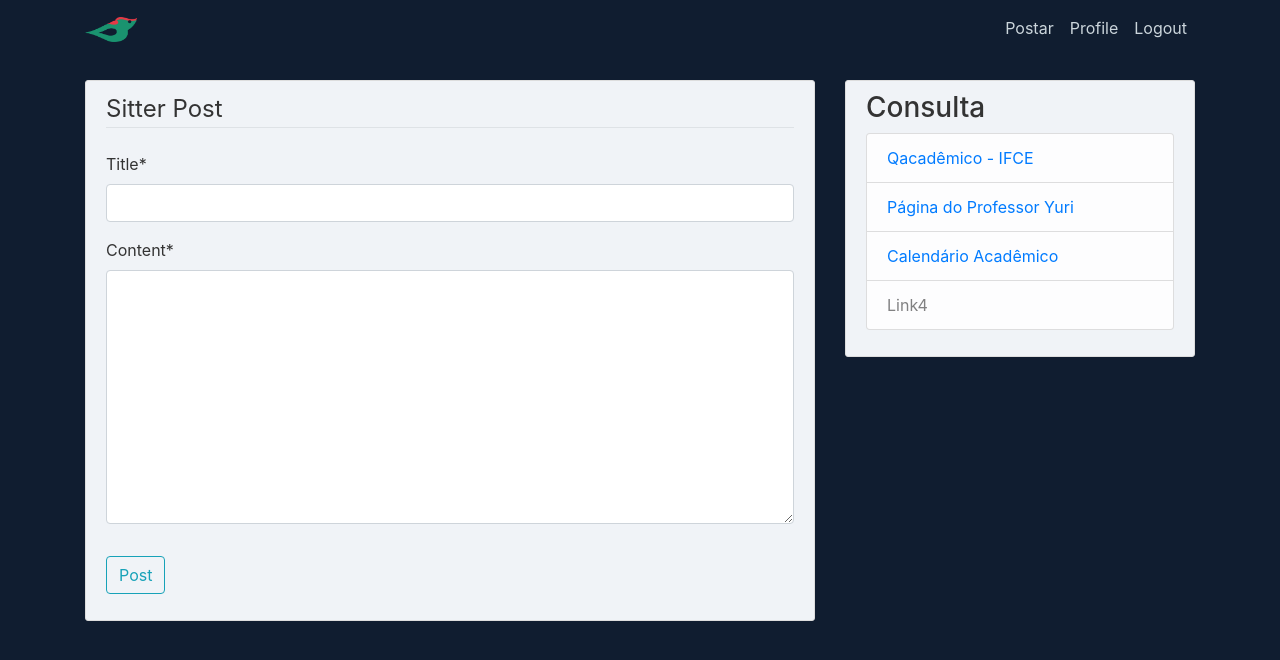
After one commit to dticed/SItter, a Django app: page /post/new/ in a window 1280 px wide. The commit adds this page. Shown: the top 660 px of the page. Run offline with Django 3.2, Linux system fonts and the light colour scheme; a user stored in the database is signed in; some libraries are stand-ins or nearby versions.

Commit message:
add post CRUD

```diff
--- a/django_project/sitter/models.py
+++ b/django_project/sitter/models.py
@@ -1,6 +1,7 @@
 from django.db import models
 from django.utils import timezone
 from django.contrib.auth.models import User
+from django.urls import reverse
 
 class Post(models.Model):
     title = models.CharField(max_length=100)
@@ -10,3 +11,6 @@
 
     def __str__(self):
         return self.title
+
+    def get_absolute_url(self):
+        return reverse('post-detail', kwargs={'pk': self.pk})
--- a/django_project/sitter/templates/sitter/base.html
+++ b/django_project/sitter/templates/sitter/base.html
@@ -40,6 +40,7 @@
                     <!-- Navbar Right Side -->
                     <div class="navbar-nav">
                         {% if user.is_authenticated %}
+                            <a class="nav-item nav-link" href="{% url 'post-create' %}">Postar</a>
                             <a class="nav-item nav-link" href="{% url 'profile' %}">Profile</a>
                             <a class="nav-item nav-link" href="{% url 'logout' %}">Logout</a>
                         {% else %}
--- a/django_project/sitter/templates/sitter/home.html
+++ b/django_project/sitter/templates/sitter/home.html
@@ -9,7 +9,7 @@
               <a class="mr-2" href="#">{{ post.author }}</a>
               <small class="text-muted">{{ post.date_posted|date:"F d, Y" }}</small>
             </div>
-            <h2><a class="article-title" href="#">{{ post.title }}</a></h2>
+            <h2><a class="article-title" href="{% url 'post-detail' post.id %}">{{ post.title }}</a></h2>
             <p class="article-content">{{ post.content }}</p>
           </div>
         </article>
--- a/django_project/sitter/templates/sitter/home2.html
+++ b/django_project/sitter/templates/sitter/home2.html
@@ -21,7 +21,7 @@
     <meta name="viewport" content="width=device-width, initial-scale=1.0">
 
     <link rel="stylesheet" type="text/css" href="{% static 'sitter/main.css' %}">
-    <title>Document</title>
+    <title>Home</title>
 </head>
 
 <body>
--- /dev/null
+++ b/django_project/sitter/templates/sitter/post_form.html
@@ -0,0 +1,16 @@
+{% extends "sitter/base.html" %}
+{% load crispy_forms_tags %}
+{% block content %}
+    <div class="content-section">
+        <form method="POST">
+            {% csrf_token %}
+            <fieldset class="form-group">
+                <legend class="border-bottom mb-4">Sitter Post</legend>
+                {{ form|crispy }}
+            </fieldset>
+            <div class="form-group">
+                <button class="btn btn-outline-info" type="submit">Post</button>
+            </div>
+        </form>
+    </div>
+{% endblock content %}
--- a/django_project/sitter/urls.py
+++ b/django_project/sitter/urls.py
@@ -1,8 +1,13 @@
 from django.urls import path
+from .views import PostListView, PostDetailView, PostCreateView, PostUpdateView, PostDeleteView
 from . import views
 
+#rotas
 urlpatterns = [
-    path('', views.home, name="sitter-home"),
-    path('home2/', views.home2, name="sitter-home2"),
-    path('about/', views.about, name="sitter-about"),
+    path('home2/', PostListView.as_view(), name="sitter-home"),
+    path('post/<int:pk>/', PostDetailView.as_view(), name="post-detail"),
+    path('post/new/', PostCreateView.as_view(), name="post-create"),
+    path('post/<int:pk>/update/', PostUpdateView.as_view(), name="post-update"),
+    path('post/<int:pk>/delete/', PostDeleteView.as_view(), name="post-delete"),
+    path('', views.home2, name="sitter-home2"),
 ]
--- a/django_project/sitter/views.py
+++ b/django_project/sitter/views.py
@@ -1,6 +1,8 @@
 from django.shortcuts import render
 from .models import Post
+from django.contrib.auth.mixins import LoginRequiredMixin, UserPassesTestMixin
 from django.contrib.auth.decorators import login_required
+from django.views.generic import ListView, DetailView, CreateView, UpdateView, DeleteView
 
 
 def home(request):
@@ -13,5 +15,43 @@
 def home2(request):
     return render(request, 'sitter/home2.html')
 
-def about(request):
-    return render(request, 'sitter/about.html', {'title': 'About'})
+class PostListView(LoginRequiredMixin, ListView):
+    model = Post
+    template_name = 'sitter/home.html'
+    context_object_name = 'posts'
+    ordering = ['-date_posted'] #ordena por data
+
+class PostDetailView(DetailView):
+    model = Post
+
+class PostCreateView(LoginRequiredMixin, CreateView):
+    model = Post
+    fields = ['title', 'content']
+
+    def form_valid(self, form):
+        form.instance.author = self.request.user
+        return super().form_valid(form)
+
+class PostUpdateView(LoginRequiredMixin, UserPassesTestMixin, UpdateView):
+    model = Post
+    fields = ['title', 'content']
+
+    def form_valid(self, form):
+        form.instance.author = self.request.user
+        return super().form_valid(form)
+
+    def test_func(self):
+        post = self.get_object()
+        if self.request.user == post.author:
+            return True
+        return False
+
+class PostDeleteView(LoginRequiredMixin, UserPassesTestMixin, DeleteView):
+    model = Post
+    success_url = '/home2/'
+
+    def test_func(self):
+        post = self.get_object()
+        if self.request.user == post.author:
+            return True
+        return False
```
Also changed, not shown: django_project/sitter/templates/sitter/post_confirm_delete.html (added, +16 -0 lines), django_project/sitter/templates/sitter/post_detail.html (added, +21 -0 lines), django_project/db.sqlite3, django_project/media/default.jpg, django_project/media/profile-pics/logositter.jpeg (deleted), logo.png (renamed from django_project/media/profile-pics/logo.png), 2 other files.
